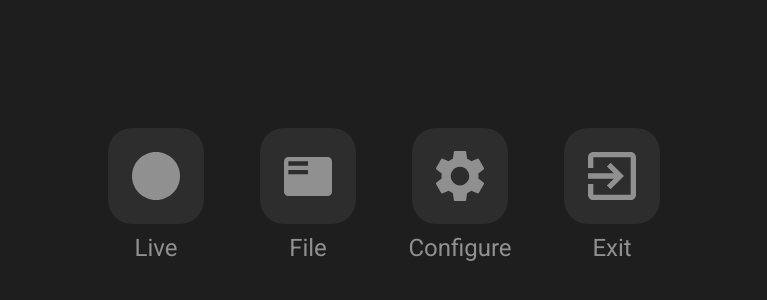
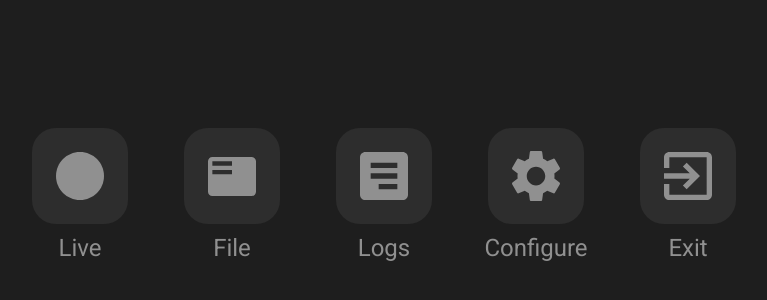
Before and after one commit to m-visaya/DVA, a React (Vite) app in the folder src/render/: page / in a window 1280 px wide. Shown: the part 224-524 px from the top of the page, without its empty margins (256-1023 px from the left). Built offline with nearby package versions, Linux system fonts and the light colour scheme.

Commit message:
Added logs button to dashboard

```diff
--- a/src/render/src/Dashboard.jsx
+++ b/src/render/src/Dashboard.jsx
@@ -4,12 +4,13 @@ import liveIcon from "../assets/graphics/live.svg";
 import fileIcon from "../assets/graphics/file.svg";
 import configureIcon from "../assets/graphics/configure.svg";
 import exitIcon from "../assets/graphics/exit.svg";
+import logIcon from "../assets/graphics/logs.svg";
 
 function Dashboard() {
   return (
     <div className="bg-palette-gray100 h-screen flex flex-col">
       <div className="flex justify-center h-full items-center">
-        <div className="grid grid-cols-4 lg:gap-x-14 md:gap-x-8">
+        <div className="grid grid-cols-5 lg:gap-x-14 md:gap-x-8">
           <div>
             <Link to="/live">
               <Icon
@@ -22,6 +23,13 @@ function Dashboard() {
               <Icon
               iconImage={fileIcon}
               iconTitle="File" />
+            </Link>
+          </div>
+          <div>
+            <Link to="">
+              <Icon
+              iconImage={logIcon}
+              iconTitle="Logs" />
             </Link>
           </div>
           <div>
```
Also changed, not shown: src/render/assets/graphics/logs.svg.
